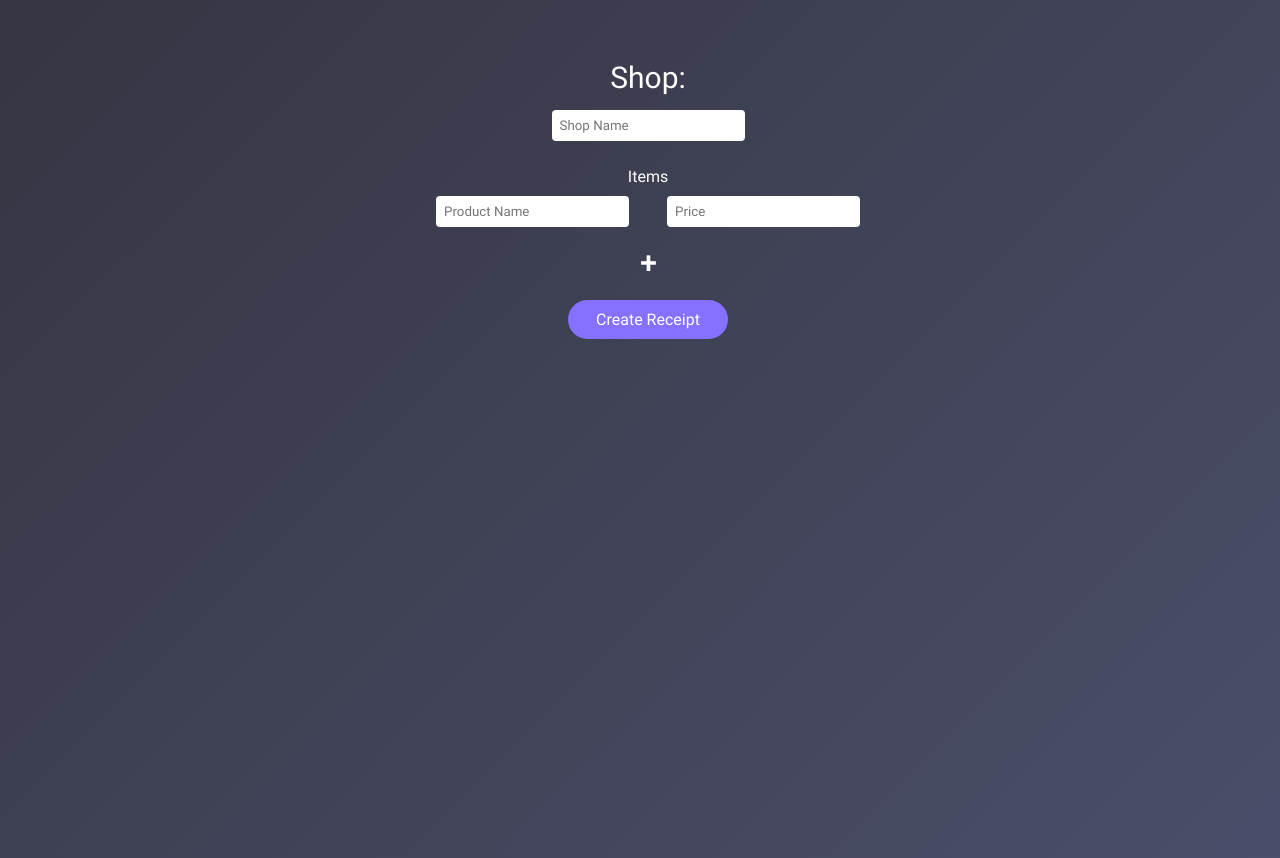
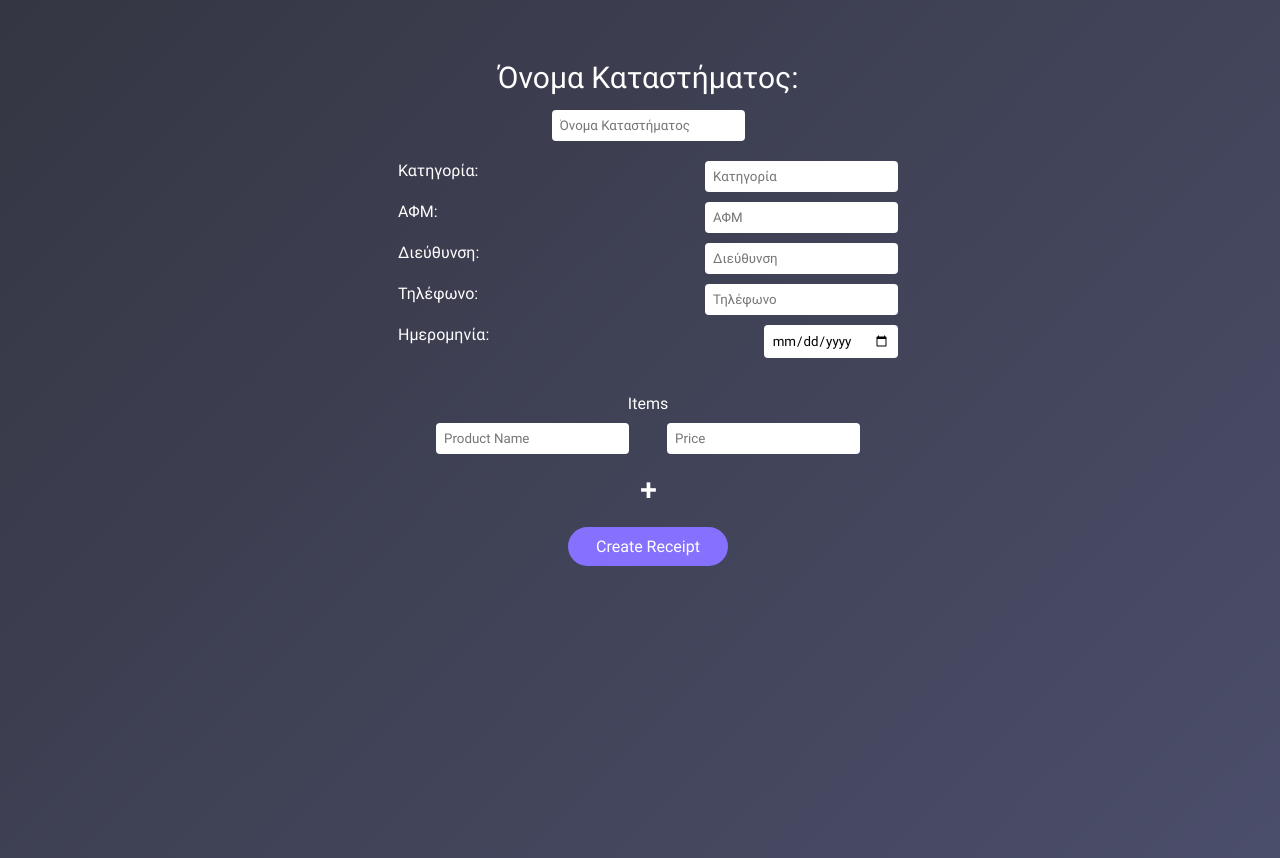
Before and after one commit to stefos96/Wallet-Analyzer-Backend, a website: page public/views/index.html in a window 1280 px wide. Drawn offline with nearby package versions, Linux system fonts and the light colour scheme; files that its build step writes are made by us from their sources; files whose address does not match are found by name.

Commit message:
Add Receipt info

```diff
--- a/css/main-style.css
+++ b/css/main-style.css
@@ -134,6 +134,12 @@ label.shop-label {
 #thankyou .receipt {
     padding: 20px;
     background: white;
+    font-family: Roboto;
+}
+
+#thankyou .receipt h5 {
+    margin: 0px;
+    margin-bottom: 2px;
 }
 
 #thankyou .product {
@@ -142,3 +148,13 @@ label.shop-label {
     margin-bottom: 10px;
 }
 /* end thankyou */
+
+.shop-info-wrapper > div {
+        display: flex;
+        justify-content: space-between;
+        margin-bottom: 10px;
+}
+
+.shop-info-label {
+    color: white;
+}
--- a/public/views/index.html
+++ b/public/views/index.html
@@ -1,5 +1,6 @@
 <!DOCTYPE html>
 <html>
+
 <head>
     <meta charset='utf-8'>
     <meta http-equiv='X-UA-Compatible' content='IE=edge'>
@@ -9,13 +10,42 @@
     <script src="https://code.jquery.com/jquery-3.5.1.min.js"></script>
     <script src='main.js'></script>
 </head>
+
 <body>
     <div id="main-content">
         <div>
             <form class="receipt-form" action="/receipt_creator/" method="POST">
                 <div class="shop-name-wrapper">
-                    <label class="shop-label" for="receipt_creator">Shop: </label>
-                    <input id="receipt_creator" type="text" name="shop" placeholder="Shop Name">
+                    <label class="shop-label" for="receipt_creator">Όνομα Καταστήματος: </label>
+                    <input id="receipt_creator" type="text" name="shop" placeholder="Όνομα Καταστήματος">
+                </div>
+
+                <div class="shop-info-wrapper">
+                    <div>
+                        <label class="shop-info-label" for="receipt_creator">Κατηγορία: </label>
+                        <input type="text" name="type" placeholder="Κατηγορία">
+                    </div>
+
+                    <div>
+                        <label class="shop-info-label" for="receipt_creator">ΑΦΜ: </label>
+                        <input type="number" name="afm" placeholder="ΑΦΜ">
+                    </div>
+
+                    <div>
+                        <label class="shop-info-label" for="receipt_creator">Διεύθυνση: </label>
+                        <input type="text" name="address" placeholder="Διεύθυνση">
+                    </div>
+
+                    <div>
+                        <label class="shop-info-label" for="receipt_creator">Τηλέφωνο: </label>
+                        <input type="text" name="phone" placeholder="Τηλέφωνο">
+                    </div>
+
+                    <div>
+                        <label class="shop-info-label" for="receipt_creator">Ημερομηνία: </label>
+                        <input type="date" name="date" placeholder="Ημερομηνία">
+                    </div>
+
                 </div>
 
                 <p class="items-header">Items</p>
@@ -35,4 +65,5 @@
         </div>
     </div>
 </body>
+
 </html>
```
Also changed, not shown: index.js (+24 -3 lines), js/firebase.js (+5 -3 lines), public/views/thankyou.html (+10 -8 lines).
